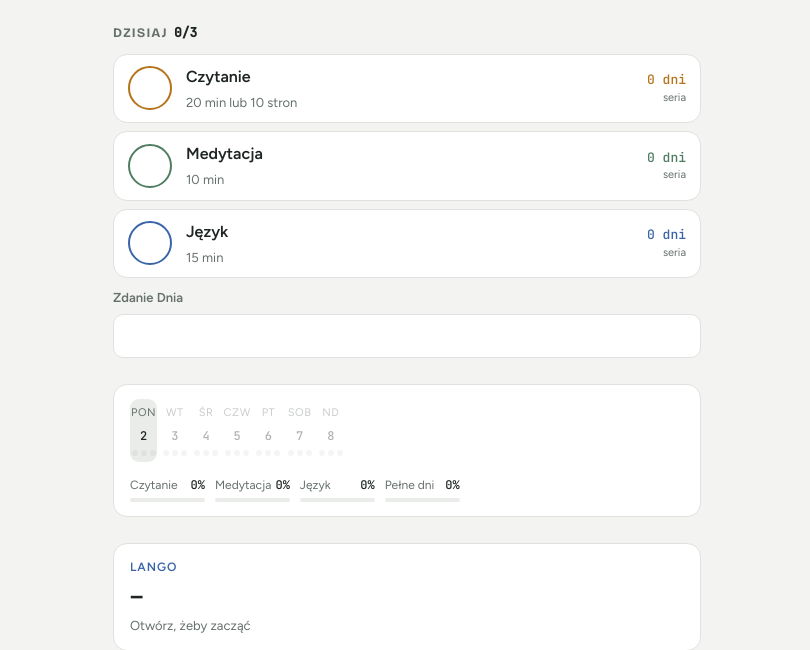
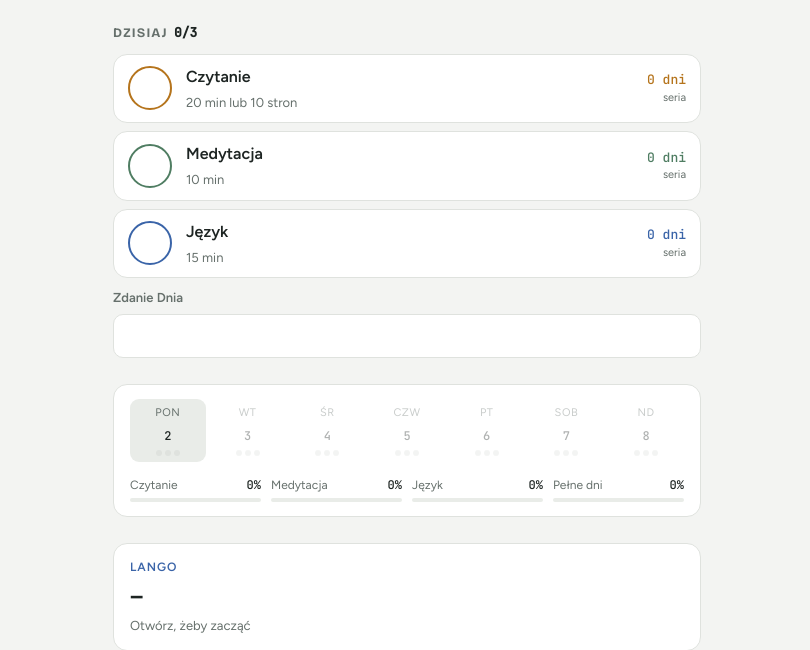
Before and after one commit to matek20018/HUB, a plain HTML site: page index.html in a window 1280 px wide. Shown: the part 155-805 px from the top of the page, without its empty margins (233-1043 px from the left). Drawn offline with nearby package versions, Linux system fonts and the light colour scheme.

Commit message:
Add files via upload

```diff
--- a/index.html
+++ b/index.html
@@ -146,6 +146,7 @@ details summary{cursor:pointer;font-weight:600;font-size:14px;color:var(--fg)}
 .bigstreak small{display:block;font-size:12px;color:var(--muted);font-family:var(--f-mono);margin-top:2px}
 h2 .sc{font-family:var(--f-mono);letter-spacing:0;text-transform:none;color:var(--fg);margin-left:6px}
 .weekcard{display:flex;flex-direction:column;gap:14px;text-align:left;cursor:pointer;width:100%;font:inherit;color:inherit}
+.weekcard>*{width:100%;align-self:stretch}
 .week{display:grid;grid-template-columns:repeat(7,1fr);gap:4px}
 .wd{display:flex;flex-direction:column;align-items:center;gap:5px;padding:6px 0;border-radius:9px}
 .wd .wl{font-size:11px;color:var(--muted);text-transform:uppercase;letter-spacing:.05em}
@@ -155,7 +156,7 @@ h2 .sc{font-family:var(--f-mono);letter-spacing:0;text-transform:none;color:var(
 .wd.full .wn{font-weight:700}
 .mbars{display:grid;grid-template-columns:repeat(4,1fr);gap:10px}
 .mb{display:grid;gap:4px;--c:var(--fg)}
-.mb .ml{font-size:12px;color:var(--muted);display:flex;justify-content:space-between;gap:4px}
+.mb .ml{font-size:12px;color:var(--muted);display:flex;justify-content:space-between;gap:8px}
 .mb .ml b{font-family:var(--f-mono);font-weight:500;color:var(--fg);white-space:nowrap}
 .mb .dl{font-size:11px;color:var(--muted);margin-left:5px}
 .mb .dl.up{color:var(--ok)}
@@ -354,7 +355,7 @@ h2 .sc{font-family:var(--f-mono);letter-spacing:0;text-transform:none;color:var(
 
 <script>
 "use strict";
-const APP_VERSION="1.6.0";
+const APP_VERSION="1.6.1";
 const $=s=>document.querySelector(s);
 const HABITS=[
   {k:"read",name:"Czytanie",goal:"20 min lub 10 stron",min:"1 strona",dot:"r",opts:[10,20,30,45],auto:"z audiobooka"},
```
